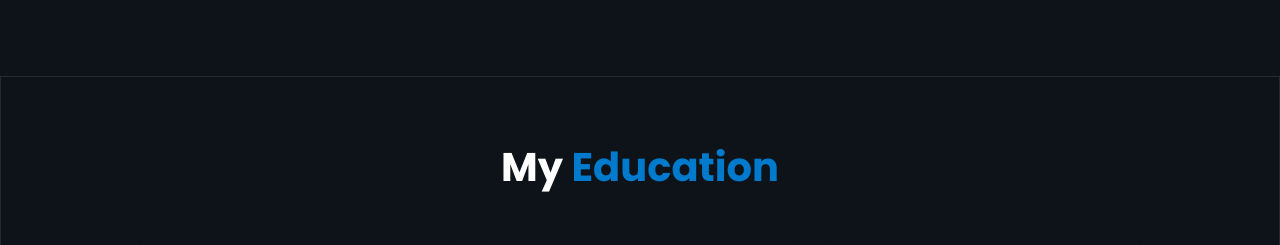
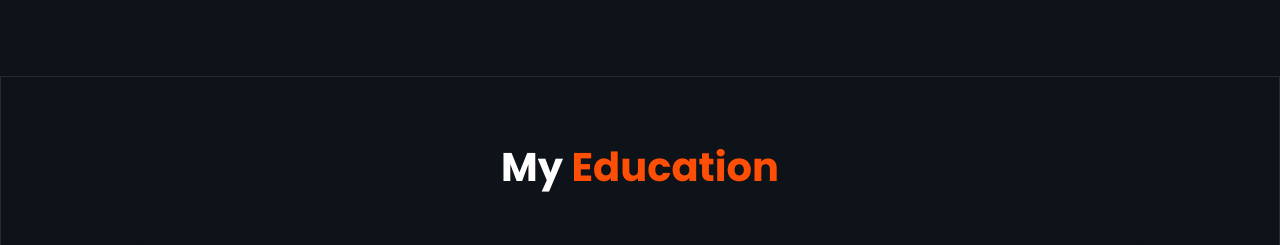
Before and after one commit to Sayyid-01/Portfolio, a React (Vite) app: page / in a window 1280 px wide. Shown: the part 1840-2085 px from the top of the page. Built offline with nearby package versions, Linux system fonts and the light colour scheme.

Commit message:
Update index.css

```diff
--- a/src/index.css
+++ b/src/index.css
@@ -247,7 +247,7 @@ header {
 }
 
 .experience__title span {
-  color: #007acc;
+  color: var(--secondary-color);
 }
 
 .experience__grid {
```
